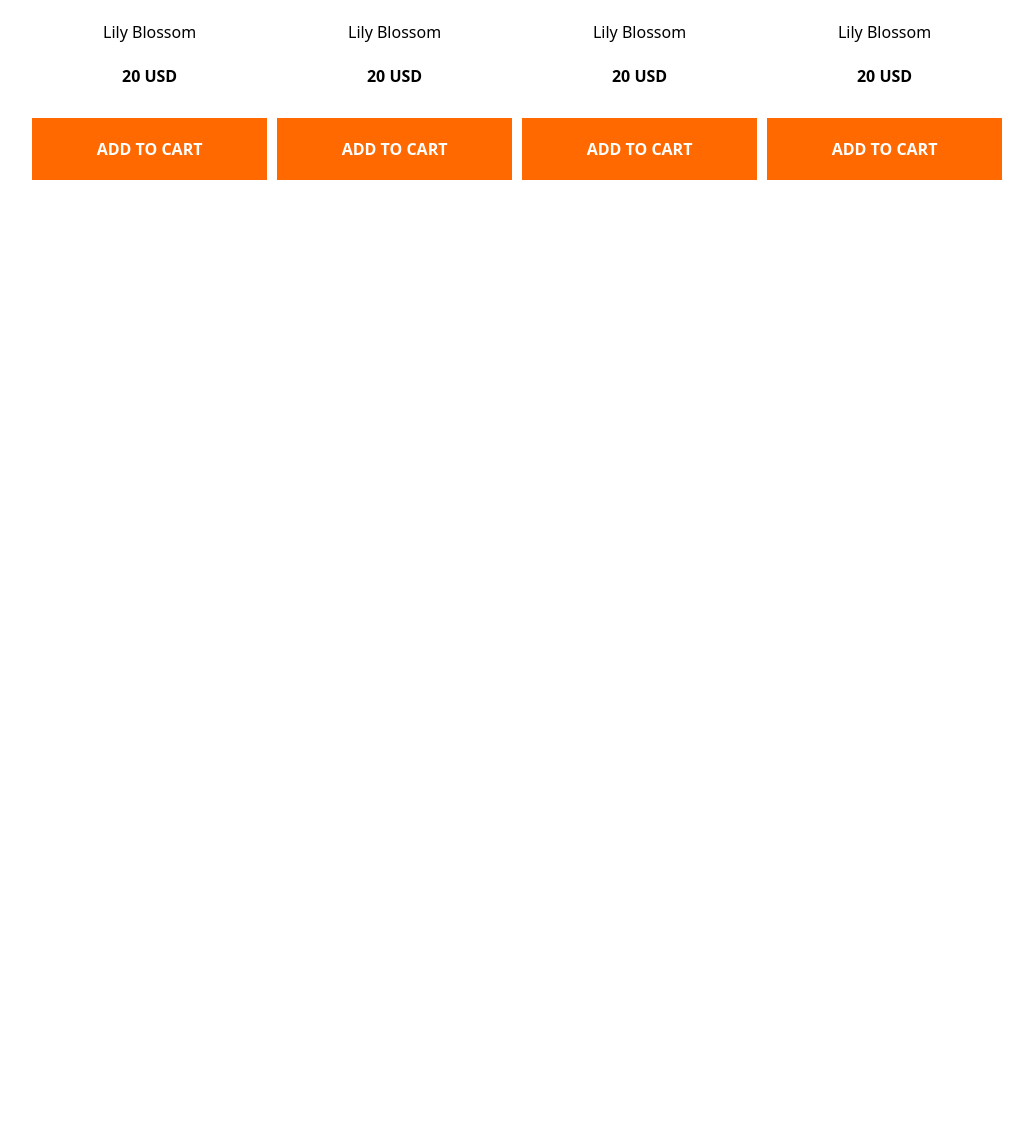
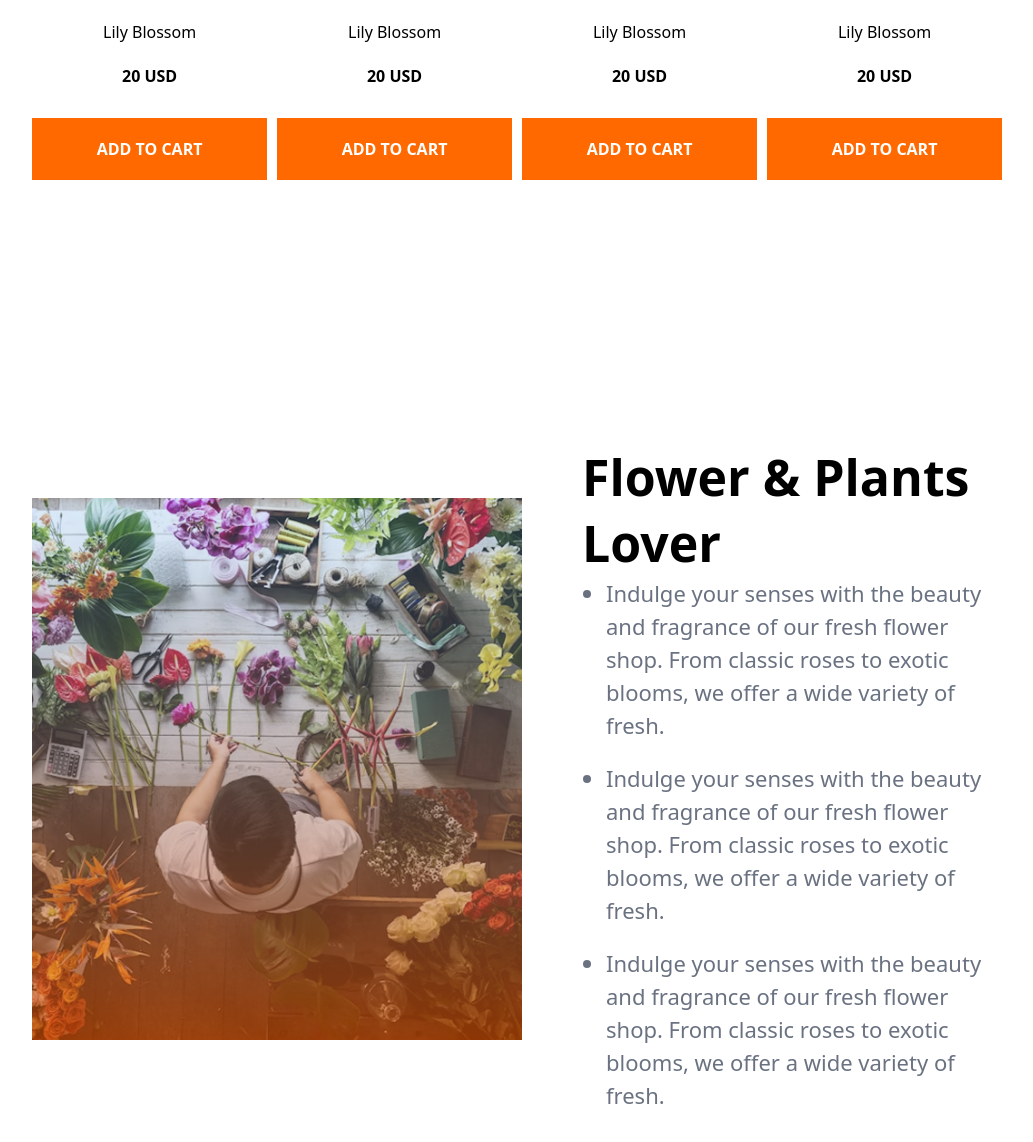
Before and after one commit to Big-Smokkee/flower-market, a plain HTML site: page index.html in a window 1280 px wide. Shown: the part 1660-2802 px from the top of the page, without its empty margins (118-1151 px from the left). Before the commit the page ends 1960 px from the top, so only its background shows below. Drawn offline with nearby package versions, Linux system fonts and the light colour scheme.

Commit message:
feat: add flower and lover section

```diff
--- a/index.html
+++ b/index.html
@@ -135,6 +135,40 @@
                 </div>
             </div>
         </section>
+        <!-- flower and plants lover section -->
+        <section class="px-[17.5px] md:px-[150px] py-[90px]">
+            <div class="block md:flex items-center">
+                <div class="w-full md:w-1/2">
+                    <img src="./assets/flower-store.png" alt="flower-store.png">
+                </div>
+                <div class="w-full mt-[18px]  md:w-1/2 py-9">
+                    <div class="px-[17.5px] py-[0px] md:pl-[60px]">
+                        <h2 class="font-bold text-2xl md:text-[50px]">Flower & Plants Lover</h2>
+                        <div>
+                            <ul class="list-disc pl-6 text-gray-500 text-[14px] md:text-[22px]">
+                                <li class="mb-5">Indulge your senses with the beauty and fragrance of our fresh flower
+                                    shop.
+                                    From classic roses
+                                    to exotic blooms, we
+                                    offer a wide variety of fresh.</li>
+                                <li class="mb-5">Indulge your senses with the beauty and fragrance of our fresh flower
+                                    shop.
+                                    From classic
+                                    roses
+                                    to exotic blooms, we
+                                    offer a wide variety of fresh.</li>
+                                <li class="">Indulge your senses with the beauty and fragrance of our fresh flower shop.
+                                    From classic
+                                    roses
+                                    to exotic blooms, we
+                                    offer a wide variety of fresh.
+                                </li>
+                            </ul>
+                        </div>
+                    </div>
+                </div>
+            </div>
+        </section>
     </main>
 </body>
 
```
